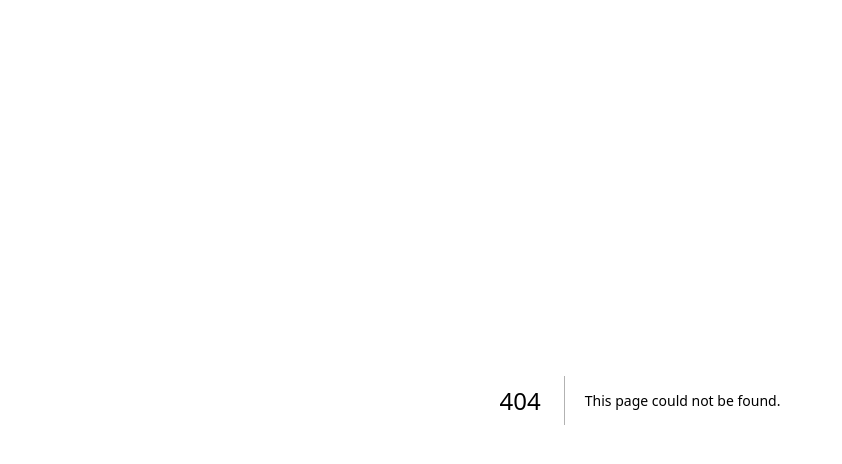
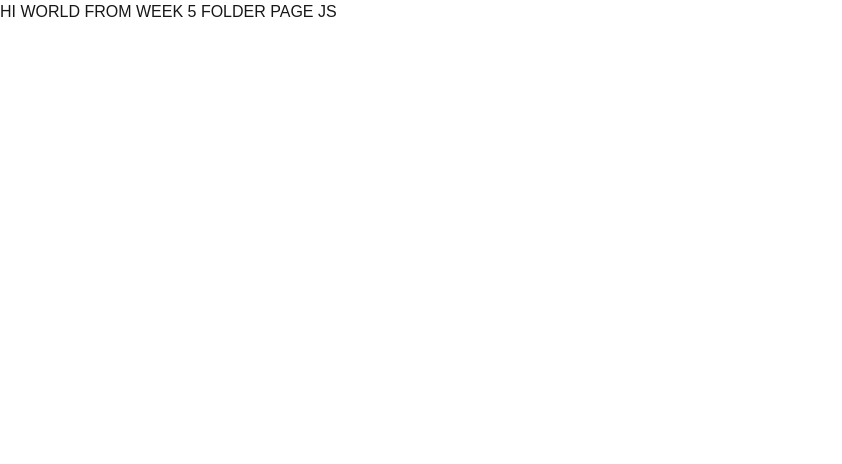
Before and after one commit to Exampleuser274/cprg306-assignments, a Next.js app: page /week-5 in a window 1280 px wide. Before the commit this address had no page. Shown: the top 464 px of the page, without its empty margins (0-842 px from the left). Built offline with nearby package versions, Linux system fonts and the light colour scheme.

Commit message:
Week 5 initial implementations and test outputs

```diff
--- a/app/page.tsx
+++ b/app/page.tsx
@@ -9,6 +9,8 @@ export default function Home() {
     <Link href="/week-3">Week 3</Link>
     <br></br>
     <Link href="/week-4">Week 4</Link>
+    <br></br>
+    <Link href="/week-5">Week 5</Link>
    </main>
   );
 }
--- /dev/null
+++ b/app/week-5/new-item.js
@@ -0,0 +1,3 @@
+export default function NewItem (){
+    return("HELLO WORLD FROM NEWITEM. IF YOU SEE THIS ITS A SUCCESS!");
+}
--- /dev/null
+++ b/app/week-5/page.js
@@ -0,0 +1,6 @@
+import Link from "next/link";
+
+
+export default function Page(){
+    return("HI WORLD FROM WEEK 5 FOLDER PAGE JS");
+}
```
Also changed, not shown: app/week-5/readme.md (added).
